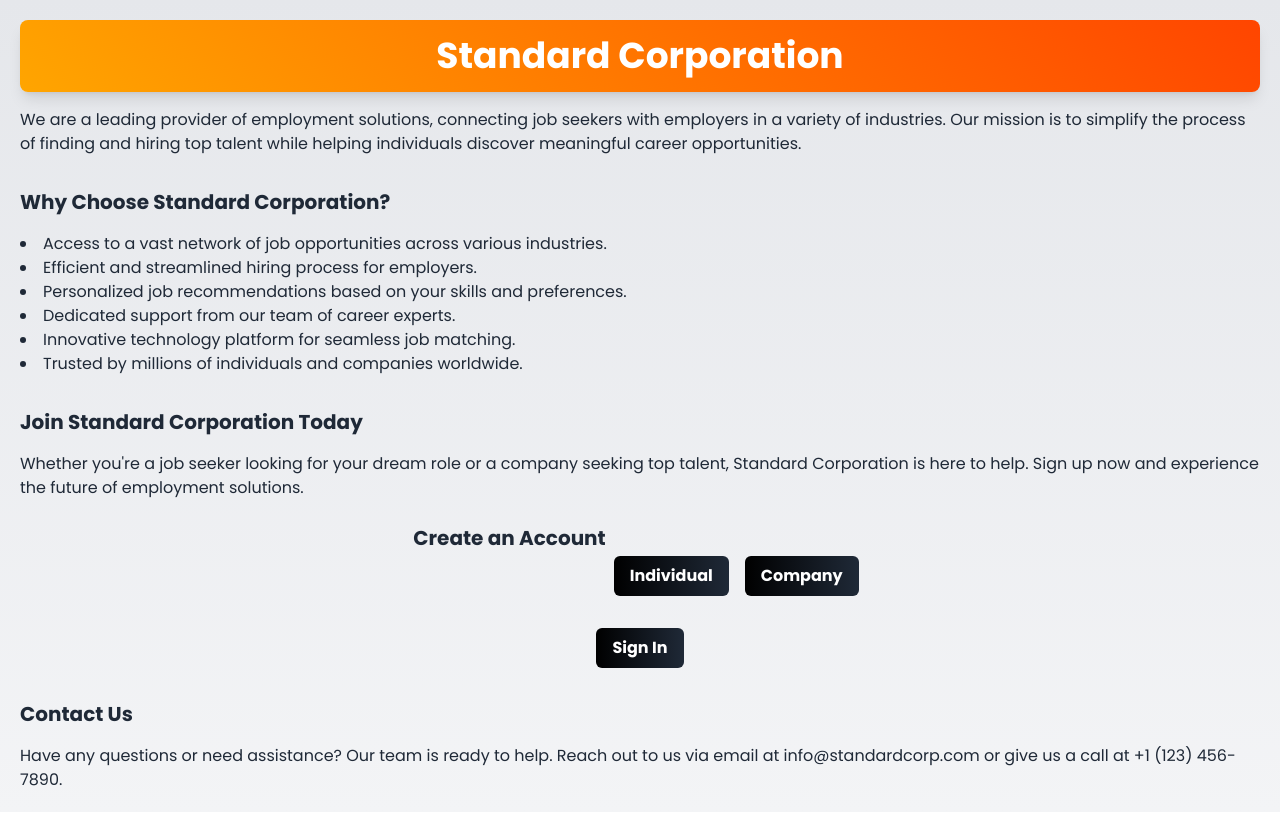
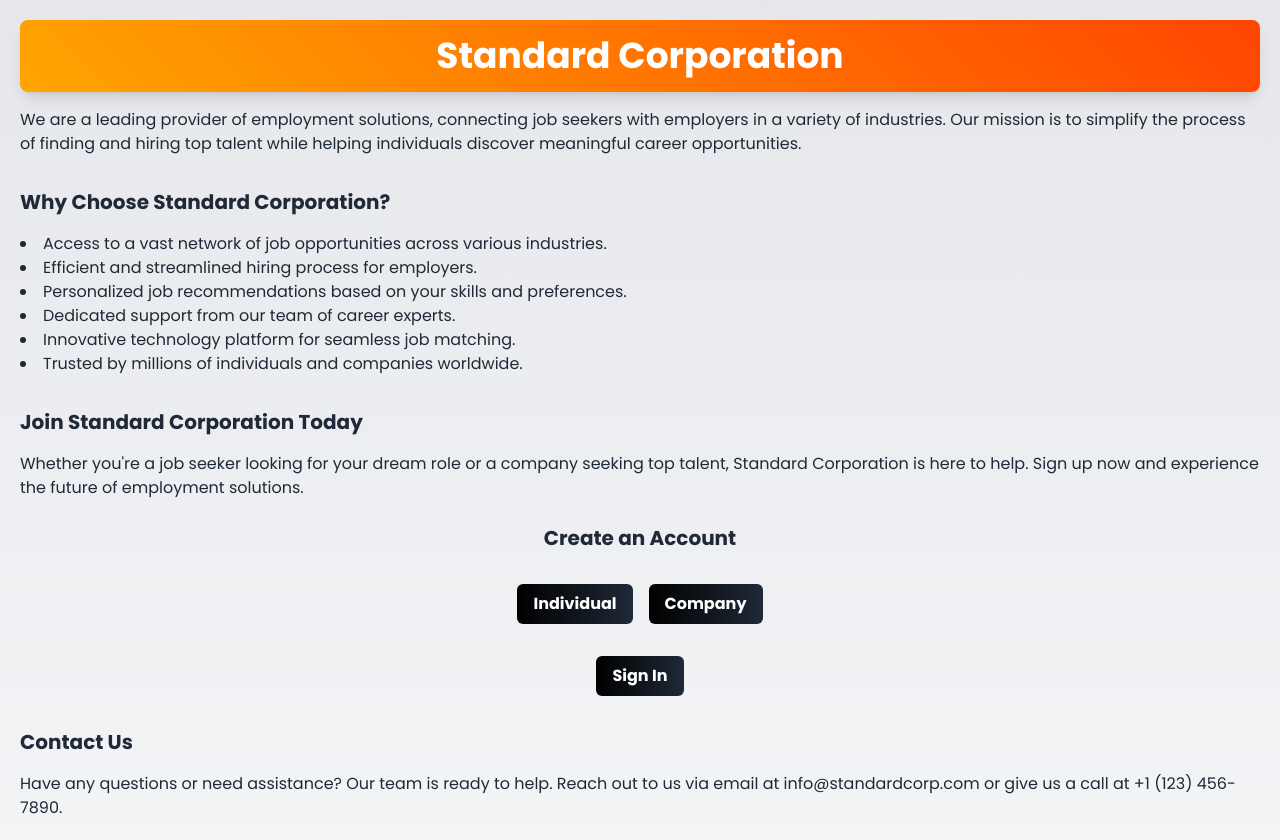
Before and after one commit to timons-AI/standard-intern, a Next.js app in the folder standard-intern/: page / in a window 1280 px wide. Before the commit the page ends 812 px from the top, so only its background shows below. Built offline with nearby package versions, Linux system fonts and the light colour scheme.

Commit message:
Update page.tsx

```diff
--- a/standard-intern/src/app/page.tsx
+++ b/standard-intern/src/app/page.tsx
@@ -37,7 +37,7 @@ const Home = () => {
           Whether you're a job seeker looking for your dream role or a company seeking top talent, Standard Corporation is here to help. Sign up now and experience the future of employment solutions.
         </p>
 
-        <div className="flex justify-center mt-6">
+        <div className="flex flex-col items-center mt-6">
           <h2 className="text-gray-800 font-bold text-xl">Create an Account</h2>
           <div className="flex justify-center mt-8">
             <button className="bg-gradient-to-r from-black to-gray-800 text-white font-bold py-2 px-4 rounded-md mx-2">
```
